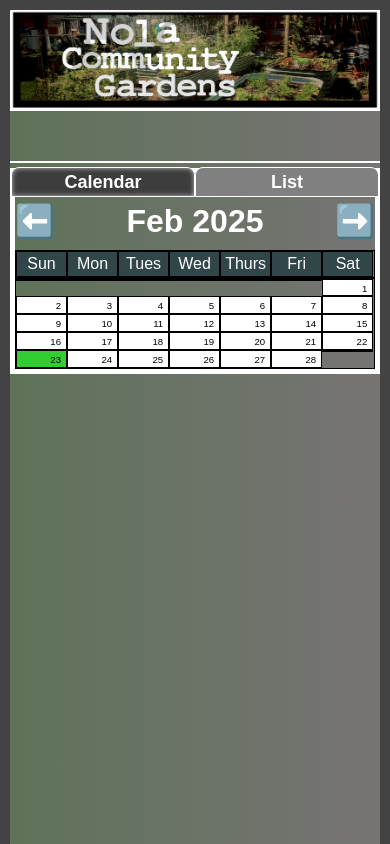
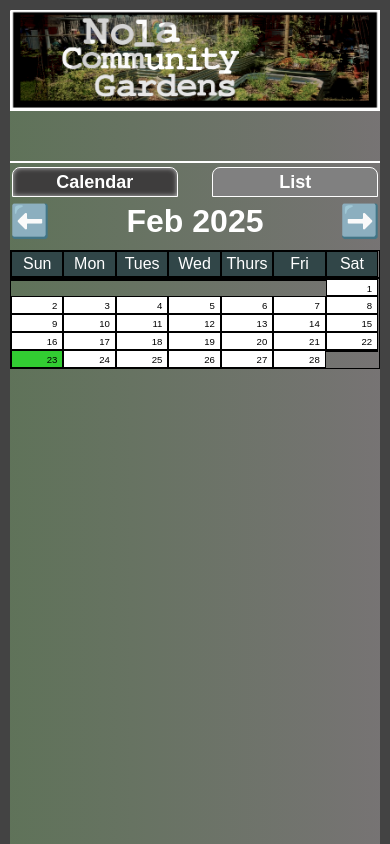
Before and after one commit to MichaelPaulKunz/nola-community-gardens, a Next.js app: page / in a window 390 px wide. Shown: the top 844 px of the page. Built offline with nearby package versions, Linux system fonts and the light colour scheme; no server answers.

Commit message:
remove annoying border

```diff
--- a/app/globals.css
+++ b/app/globals.css
@@ -304,8 +304,8 @@
     text-align: center;
     width: 100%;
     margin-top: 5px;
-    /* border: 5px solid white;
-    min-width: 610px;
+    border: 0px solid white;
+    /* min-width: 610px;
     max-width: 610px;
     width: 610px;
     margin: 0 0 0 450px;
@@ -356,11 +356,11 @@
   }
 
   .tab {
-    margin: 5px 0px 0 0px;
+    margin: 5px 1px 0 1px;
     textAlign: center;
     border-radius: 0.5rem 0.5rem 0 0;
     max-height: 40px;
-    max-width: 50%;
+    max-width: 45%;
     border: 1px solid white;
     /* background-color: grey; */
     color: white;
```
